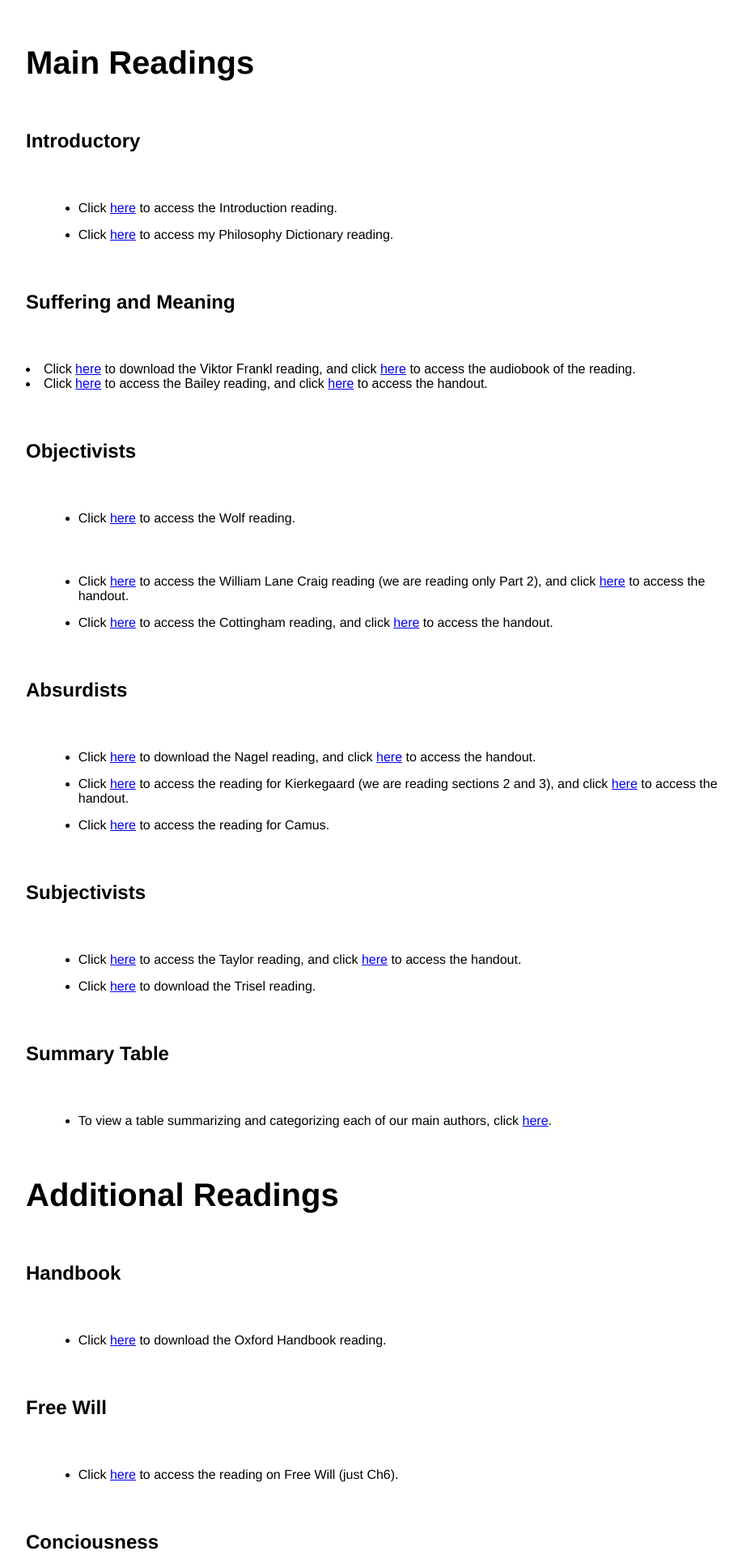
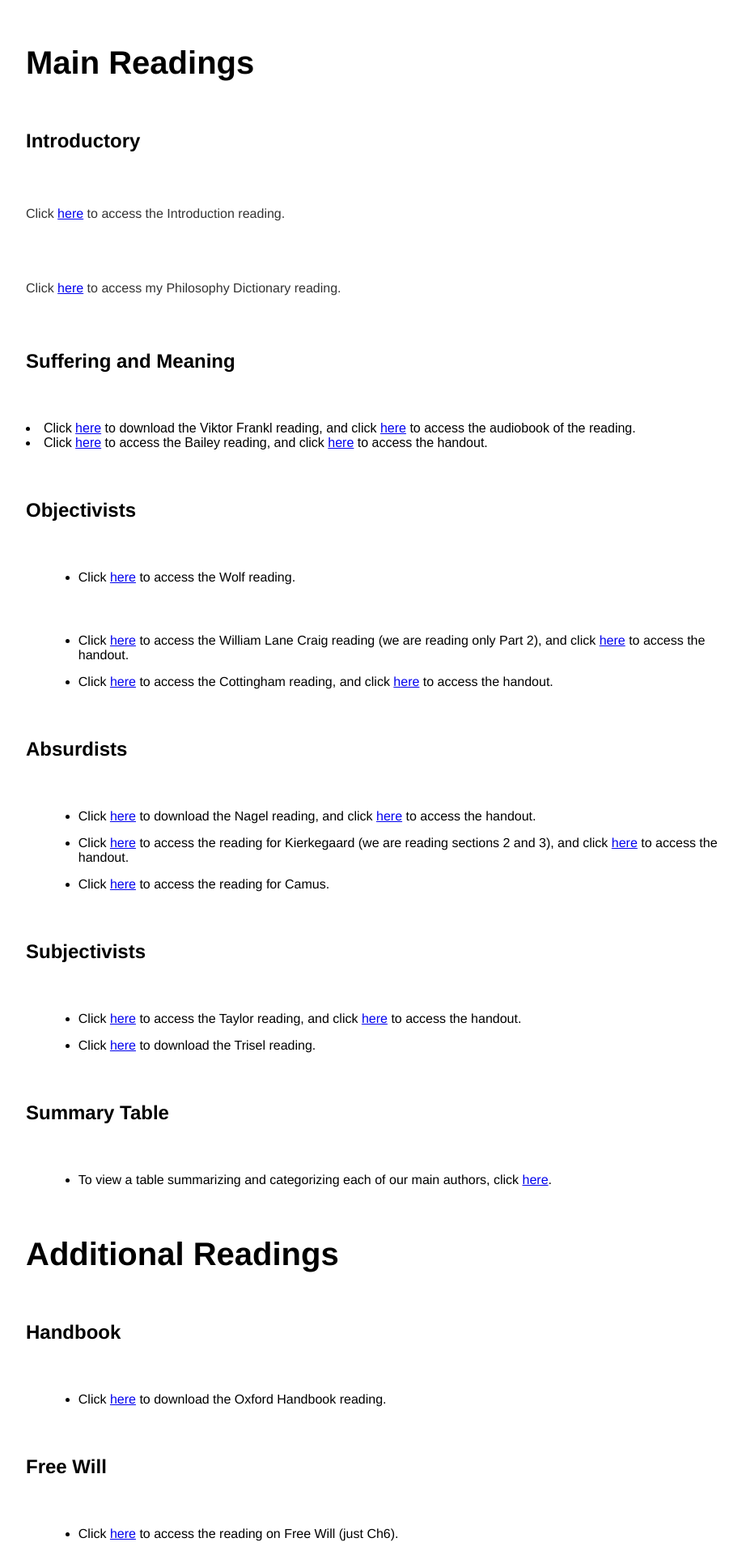
Before and after one commit to kevinjpatton/kevinjpatton.github.io, a Jekyll site: the page built from teaching/phil_1010/readings/index.html, in a window 1280 px wide. Shown: the part 373-2293 px from the top of the page at 81% size, without its empty margins (160-1077 px from the left). Built offline with Jekyll 4.4.1, drawn with Linux system fonts in a browser that asks for light colours; Markdown is read by kramdown in place of the engine named in the settings.

Commit message:
Update index.html

```diff
--- a/teaching/phil_1010/readings/index.html
+++ b/teaching/phil_1010/readings/index.html
@@ -3,10 +3,10 @@
 title: PHIL1010 - Readings
 ---
 <h1>Main Readings</h1>
-<h2>Introductory</h2><ul class="standard-list">
-<li>Click <a href="/banda/Draft - How to Philosophize.pdf" target="_blank">here</a> to access the Introduction reading.</li>
-<li>Click <a href="/banda/Draft - Philosophabet.pdf" target="_blank">here</a> to access my Philosophy Dictionary reading.</li>
-</ul>
+<h2>Introductory</h2>
+<p>Click <a href="/banda/Draft - How to Philosophize.pdf" target="_blank">here</a> to access the Introduction reading.</p>
+<p>Click <a href="/banda/Draft - Philosophabet.pdf" target="_blank">here</a> to access my Philosophy Dictionary reading.</p>
+
 <h2>Suffering and Meaning</h2>
 <li>Click <a href="/teaching/phil_1010/readings/Viktor E. Frankl - Man's Search For Meaning.pdf" target="_blank">here</a> to download the Viktor Frankl reading, and click <a href="https://youtu.be/MoyHK_ocfD8?si=0kpp0NixYmhzVHJa" target="_blank">here</a> to access the audiobook of the reading.</li>
 <li>Click <a href="/teaching/phil_1010/readings/Richard Bailey - Meaning and Frankls Existential Psychiatry.pdf" target="_blank">here</a> to access the Bailey reading, and click <a href="/teaching/phil_1010/readings/Handout - Bailey.pdf" target="_blank">here</a> to access the handout.</li>
```
